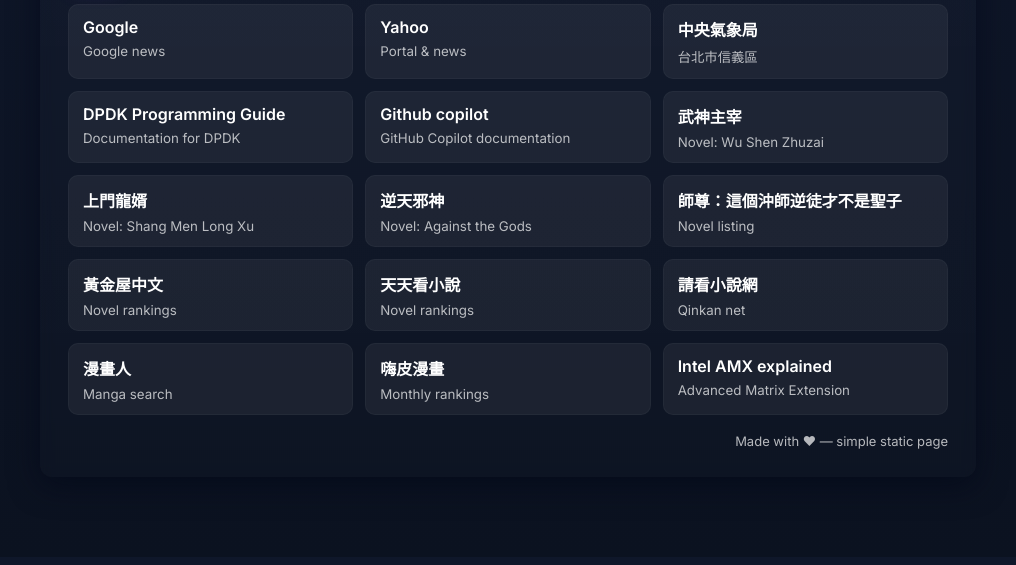
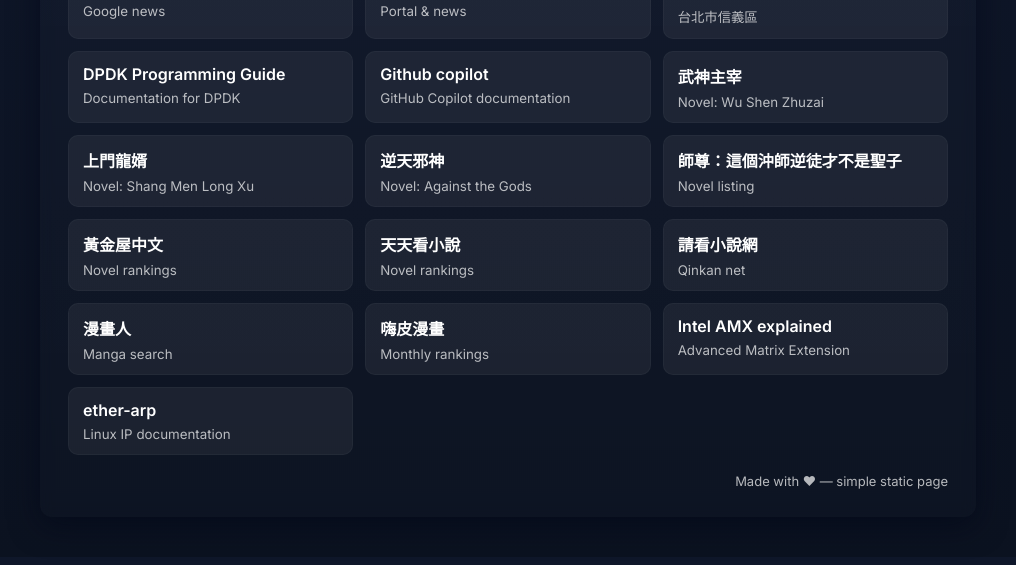
Before and after one commit to cwen880430/cwen880430.github.io, a plain HTML site: page index.html in a window 1280 px wide. Shown: the part 243-808 px from the top of the page, without its empty margins (132-1148 px from the left). Drawn offline with Linux system fonts and the light colour scheme.

Commit message:
add an arp website

```diff
--- a/index.html
+++ b/index.html
@@ -90,6 +90,7 @@
                 <article class="card"><a href="https://www.manhuaren.com/search/">漫畫人</a><small>Manga search</small></article>
                 <article class="card"><a href="https://m.happymh.com/rank/month">嗨皮漫畫</a><small>Monthly rankings</small></article>
                 <article class="card"><a href="https://blog.us.fixstars.com/intel-amx-advanced-matrix-extension-explained-introduction/">Intel AMX explained</a><small>Advanced Matrix Extension</small></article>
+                <article class="card"><a href="http://linux-ip.net/html/ether-arp.html#ether-arp-flux">ether-arp</a><small>Linux IP documentation</small></article>
             </section>
 
             <footer>Made with ♥ — simple static page</footer>
```
